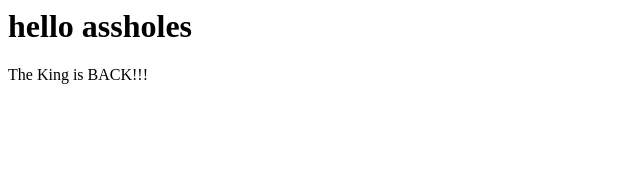
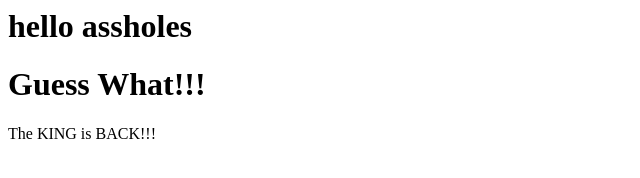
Before and after one commit to Deepak-073/MyFirst, a plain HTML site: page index.html in a window 1280 px wide. Shown: the whole page, without its empty margins (0-640 px from the left). Drawn offline with Linux system fonts and the light colour scheme.

Commit message:
Update index

```diff
--- a/index.html
+++ b/index.html
@@ -8,6 +8,11 @@
     <title>Home</title>
 </head>
 <body>
-    The King is BACK!!!
+
+<h1>Guess What!!!</h1>
+
+    The KING is BACK!!!
+
+
 </body>
 </html>
```
